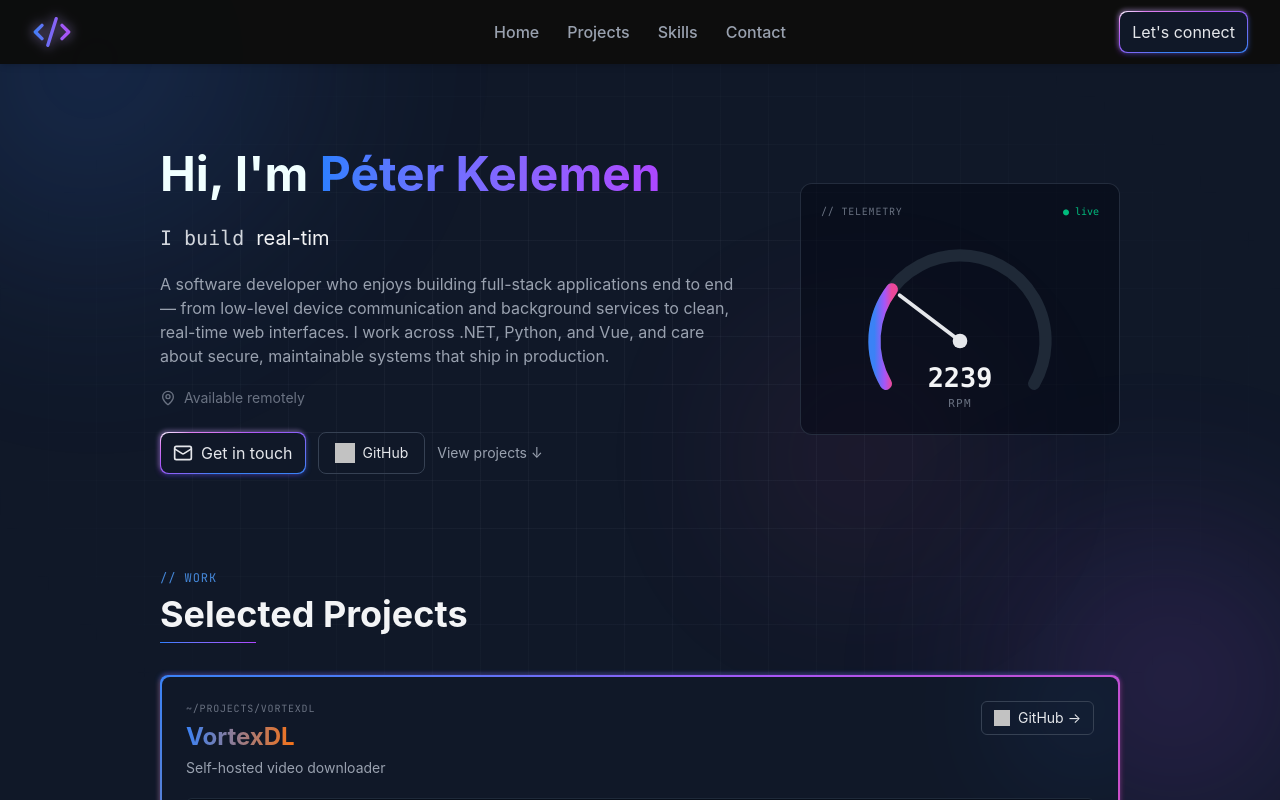
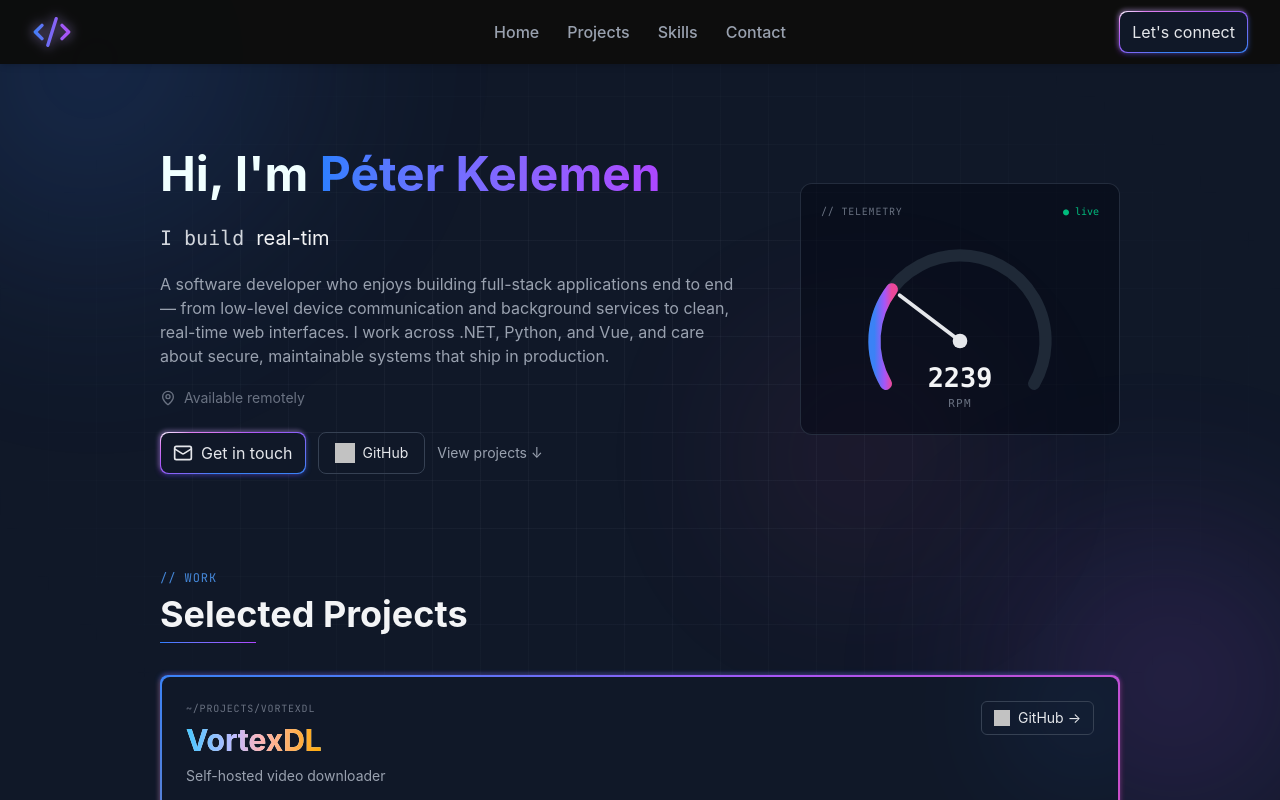
Before and after one commit to PeterKelemen2/cv-site, a Vue app: page / in a window 1280 px wide. Built offline with nearby package versions, Linux system fonts and the light colour scheme; grey boxes are pictures that could not be loaded.

Commit message:
Brighter title

```diff
--- a/src/components/ProjectCard.vue
+++ b/src/components/ProjectCard.vue
@@ -68,8 +68,9 @@ function getSelectedTech() {
         <div class="relative flex items-start justify-between gap-4">
           <div class="flex flex-col gap-1.5">
             <span class="mono-kicker text-[0.625rem] text-gray-500">{{ slug }}</span>
-            <h3 class="text-2xl font-bold leading-tight">
+            <h3 class="text-3xl font-bold leading-tight">
               <span
+                class="project-title"
                 :style="{
                   background: `linear-gradient(to right, ${project.cardColors[0]}, ${project.cardColors[project.cardColors.length - 1]})`,
                   WebkitBackgroundClip: 'text',
@@ -273,6 +274,9 @@ function getSelectedTech() {
 </template>
 
 <style scoped>
+.project-title {
+  filter: brightness(1.5) saturate(1.2) drop-shadow(0 0 0px currentColor);
+}
 /* Panel appear / disappear with height animation */
 .panel-enter-active,
 .panel-leave-active {
```
